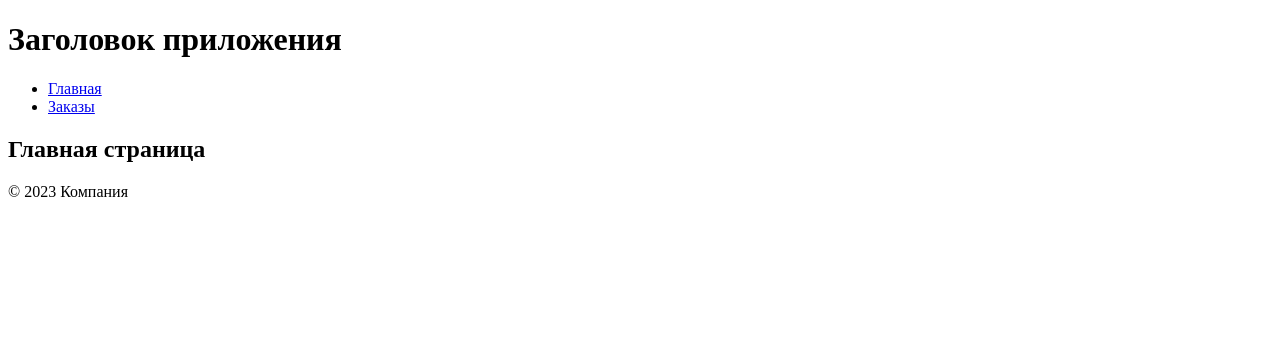
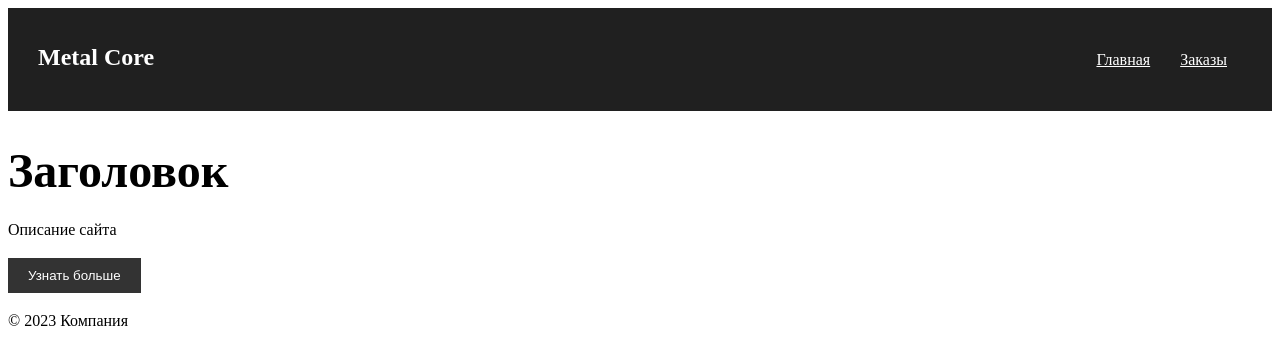
Before and after one commit to 4Sicor42/Laba5SVH, a React (Create React App) app in the folder orders-app/: page / in a window 1280 px wide. Shown: the top 364 px of the page. Built offline with nearby package versions, Linux system fonts and the light colour scheme.

Commit message:
feat: updated pages

```diff
--- a/orders-app/src/components/Header.js
+++ b/orders-app/src/components/Header.js
@@ -1,15 +1,14 @@
 import React from 'react';
+import styles from '../styles/Header.module.css';
 
 const Header = () => {
   return (
-    <header>
-      <h1>Заголовок приложения</h1>
+    <header className={styles.header}>
+      <h1 className={styles.logo}>Metal Core</h1>
 
       <nav>
-        <ul>
-          <li><a href="/">Главная</a></li>
-          <li><a href="/orders">Заказы</a></li>
-        </ul>
+        <a href="/">Главная</a>
+        <a href="/orders">Заказы</a>
       </nav>
     </header>
   );
--- a/orders-app/src/pages/Home.js
+++ b/orders-app/src/pages/Home.js
@@ -1,11 +1,38 @@
-import React from 'react';
+import React, {useState} from 'react';
+import styles from '../styles/Home.moudule.css';
+import { useNavigate } from 'react-router-dom';
+
 
 const Home = () => {
-return (
-<div>
-<h2>Главная страница</h2>
-</div>
-);
+
+  const navigate = useNavigate();
+
+  const [hovered, setHovered] = useState(false);
+
+  return (
+    <div className={styles.home}>
+
+      <div className={styles.content}>
+
+        <h1>Заголовок</h1>
+
+        <p>
+          Описание сайта
+          <a href="#" onClick={() => navigate('/contacts')}>Подробнее</a>
+        </p>
+
+        <button
+          onMouseEnter={() => setHovered(true)}
+          onMouseLeave={() => setHovered(false)}
+        >
+          {hovered ? 'Узнать больше!' : 'Узнать больше'}
+        </button>
+
+      </div>
+
+    </div>
+  )
+
 }
 
 export default Home;
--- a/orders-app/src/pages/Orders.js
+++ b/orders-app/src/pages/Orders.js
@@ -1,9 +1,10 @@
 import React from 'react';
-
+import styles from '../styles/Orders.module.css';
+import stylesItem from '../styles/OrderItem.module.css';
 
 const Orders = ({orders}) => {
 return (
-<div>
+<div className={styles.orders}>
 <h2>Список заказов</h2>
 {orders.map(order => (
         <OrderItem key={order.id} order={order}/>
@@ -15,16 +16,17 @@ return (
 const OrderItem = ({order}) => {
 
     return (
-      <div className="order">
+      <div className={stylesItem.item}>
         <h3>Поставщик : {order.customer}</h3>
         <p>Продукт: {order.product}</p>
         <p>Количиство : {order.count}</p>
         <p>Состояние : {order.status}</p>
-        <img src={require(`../../public/${order.image}.jpg`)} alt={order.product} />
+        <img src={require(`../../public/${order.image}.png`)} alt={order.product} />
       </div>
     )
 
   }
 
 
+
 export default Orders
```
